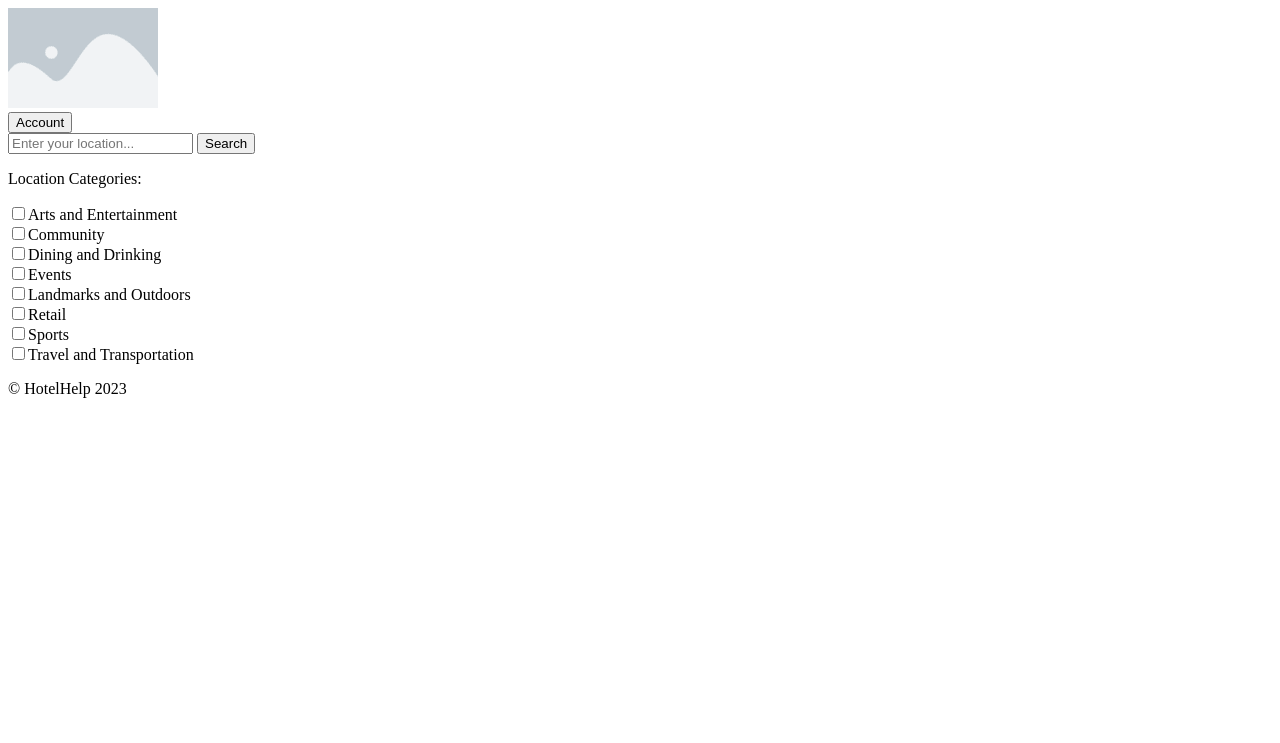
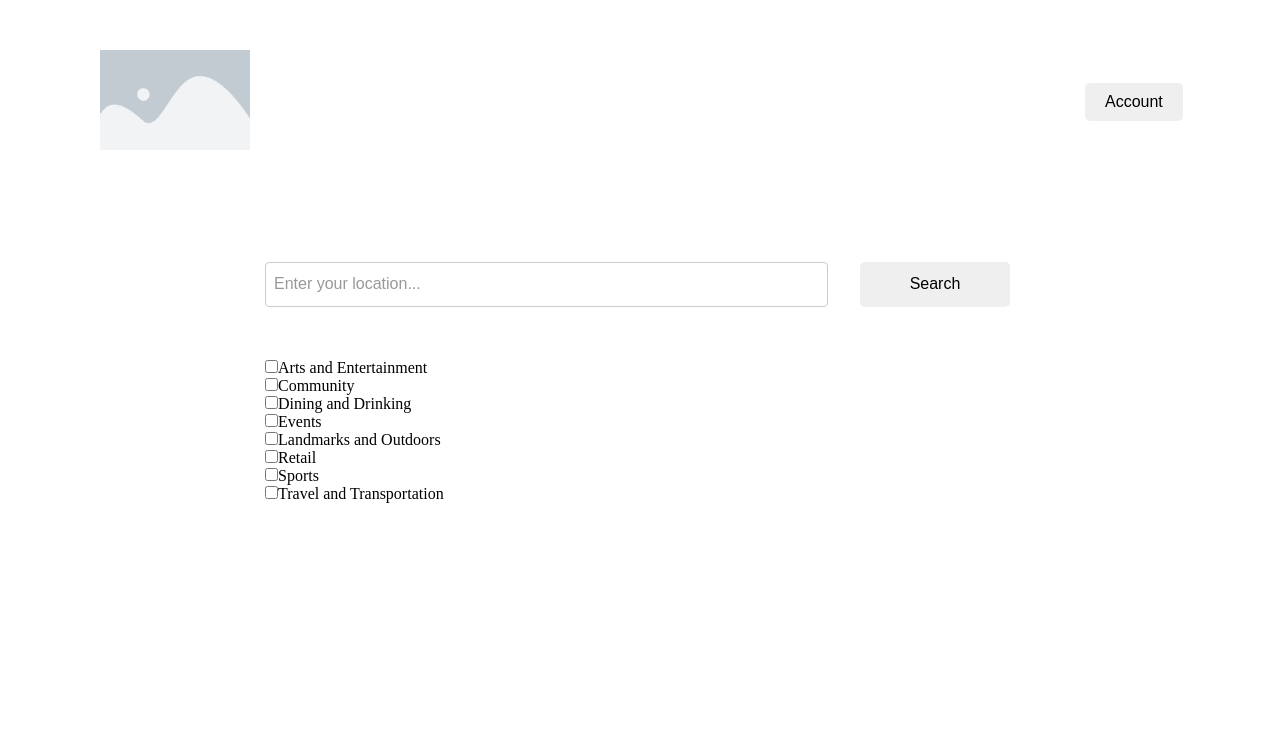
Before and after one commit to mathusathiru/destinations, a Flask app: page /search.html in a window 1280 px wide. Shown: the top 743 px of the page. Run offline with Flask 3, Linux system fonts and the light colour scheme; a user stored in the database is signed in.

Commit message:
Update frontend

```diff
--- a/static/base.css
+++ b/static/base.css
@@ -32,6 +32,10 @@ button {
     margin-left: 150px;
 }
 
+.btn-account {
+  margin-left: 85px;
+}
+
 footer {
     padding: 10px;
     position: fixed;
--- a/static/search.css
+++ b/static/search.css
@@ -3,7 +3,7 @@
 .container {
     width: 750px;
     margin: 0 auto;
-    margin-top: 75px;
+    margin-top: 30px;
   }
 
   .search-form-group {
@@ -11,14 +11,13 @@
     align-items: center;
     justify-content: space-between;
     height: 100px;
-    margin-bottom: 40px;
   }
 
   .hidden-group {
     display: flex;
     align-items: center;
     justify-content: space-between;
-    height: 100px;
+    height: 25px;
   }
 
 input[type="text"] {
@@ -28,7 +27,7 @@ input[type="text"] {
     font-size: 16px;
     width: 75%;
     margin-right: 20px;
-    height: 50px;
+    height: 45px;
   }
 
   input[type="text"]::placeholder {
@@ -46,5 +45,5 @@ input[type="text"] {
 
 #searchButton, #hiddenButton {
     width: 150px;
-    height: 50px;
+    height: 45px;
 }
--- a/templates/account.html
+++ b/templates/account.html
@@ -3,7 +3,7 @@
 {% block title %}Account{% endblock %}
 
 {% block stylesheets %}
-  <link rel="stylesheet" href="account.css">
+  <link rel="stylesheet" href="{{ url_for('static', filename='account.css') }}">
 {% endblock %}
 
 {% block content %}
--- a/templates/layout.html
+++ b/templates/layout.html
@@ -11,7 +11,7 @@
 <body>
 
     <div class="header">
-        <img src="{{ url_for('static', filename='images/placeholder-logo.png') }}" alt="Logo" class="logo">
+        <a href="{{ url_for('home') }}"><img src="{{ image_url }}" alt="Logo" class="logo"></a>
         <div class="button-container">
             {% if 'user_id' in session %}
                 <a href="{{ url_for('account') }}"><button class="btn-account">Account</button></a>
--- a/templates/login.html
+++ b/templates/login.html
@@ -3,7 +3,7 @@
 {% block title %}Login{% endblock %}
 
 {% block stylesheets %}
-    <link rel="stylesheet" href="home_styles.css">
+    <link rel="stylesheet" href="{{ url_for('static', filename='base.css') }}">
 {% endblock %}
 
 {% block content %}
--- a/templates/register.html
+++ b/templates/register.html
@@ -3,7 +3,7 @@
 {% block title %}Register{% endblock %}
 
 {% block stylesheets %}
-  <link rel="stylesheet" type="text/css" href="{{ url_for('static', filename='register.css', _external=True) }}">
+  <link rel="stylesheet" href="{{ url_for('static', filename='register.css') }}">
 {% endblock %}
 
 {% block content %}
--- a/templates/results_filter.html
+++ b/templates/results_filter.html
@@ -1,9 +1,9 @@
 {% extends "layout.html" %}
 
-{% block title %}Home{% endblock %}
+{% block title %}Results{% endblock %}
 
 {% block stylesheets %}
-    <link rel="stylesheet" href="home_styles.css">
+    <link rel="stylesheet" href="{{ url_for('static', filename='base.css') }}">
 {% endblock %}
 
 {% block content %}
--- a/templates/results_summary.html
+++ b/templates/results_summary.html
@@ -1,9 +1,9 @@
 {% extends "layout.html" %}
 
-{% block title %}Home{% endblock %}
+{% block title %}Results{% endblock %}
 
 {% block stylesheets %}
-    <link rel="stylesheet" href="home_styles.css">
+    <link rel="stylesheet" href="{{ url_for('static', filename='base.css') }}">
 {% endblock %}
 
 {% block content %}
--- a/templates/search.html
+++ b/templates/search.html
@@ -1,8 +1,9 @@
 {% extends "layout.html" %}
 
-{% block title %}Home{% endblock %}
+{% block title %}Search{% endblock %}
 
 {% block stylesheets %}
+    <link rel="stylesheet" href="{{ url_for('static', filename='search.css') }}">
 {% endblock %}
 
 {% block content %}
@@ -16,8 +17,9 @@
                 <p id="hiddenParagraph"></p>
             </div>
             <div class="category-group">
-            <p>Location Categories:</p>
-            {{ checkboxes_html | safe }}
+                <div class="checkbox-container">
+                    {{ checkboxes_html | safe }}
+                </div>
             </div>
         </form>
     </div>
```
Also changed, not shown: hotelhelper.db.
